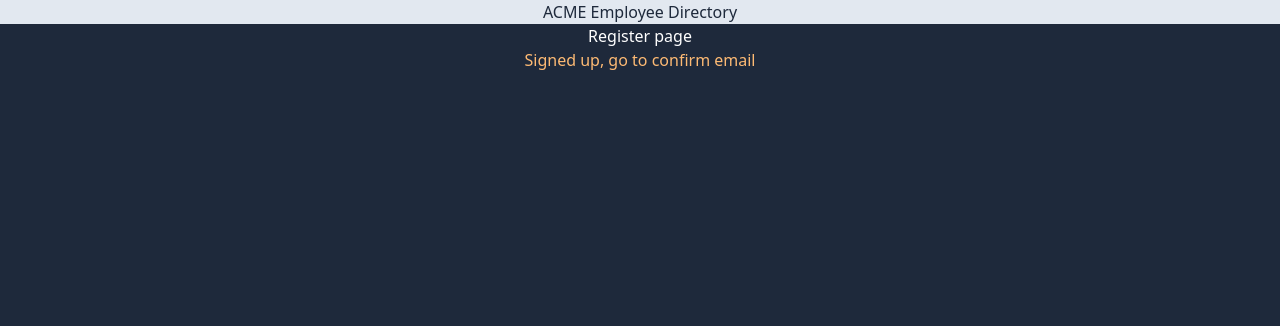
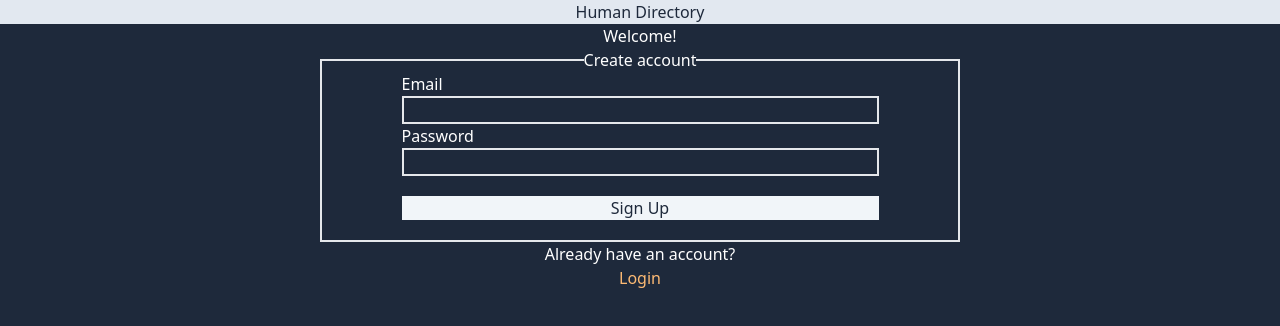
Before and after one commit to jlaurentpdx/adv-employee-directory, a React app: page /register in a window 1280 px wide. Shown: the top 326 px of the page. Built offline with nearby package versions, Linux system fonts and the light colour scheme.

Commit message:
auth form created, styled

```diff
--- a/src/App.css
+++ b/src/App.css
@@ -2,12 +2,11 @@
   Example of using Tailwind classes in a CSS file:
 */
 body {
-  @apply text-white;
-  @apply bg-slate-800;
+  @apply text-white bg-slate-800;
 }
 
 .App {
-  @apply text-center;
+  @apply text-center container mx-auto;
 }
 
 .Link {
--- a/src/App.jsx
+++ b/src/App.jsx
@@ -1,5 +1,6 @@
+// import styles from './App.module.css'; /* CSS Modules */
+
 import './App.css'; /* Global CSS */
-import styles from './App.module.css'; /* CSS Modules */
 import { BrowserRouter as Router, Switch, Route, Link } from 'react-router-dom';
 import Header from './components/Header/Header';
 import Home from './views/Home/Home';
@@ -10,7 +11,7 @@ import UpdateProfile from './views/UpdateProfile/UpdateProfile';
 
 export default function App() {
   return (
-    <div className={`text-center`}>
+    <div className="App">
       <Router>
         <Header />
         <Switch>
@@ -26,10 +27,10 @@ export default function App() {
           <Route path="/confirm-email">
             <ConfirmEmail />
           </Route>
-          <Route exact path="/profile/:id">
+          <Route exact path="/profile">
             <Profile />
           </Route>
-          <Route path="/profile/:id/edit">
+          <Route path="/profile/edit">
             <UpdateProfile />
           </Route>
         </Switch>
--- a/src/components/Header/Header.jsx
+++ b/src/components/Header/Header.jsx
@@ -3,7 +3,7 @@ import React from 'react';
 export default function Header() {
   return (
     <header>
-      <h1 className="bg-slate-200 text-slate-800">ACME Employee Directory</h1>
+      <h1 className="bg-slate-200 text-slate-800">Human Directory</h1>
     </header>
   );
 }
--- a/src/views/Auth/Auth.jsx
+++ b/src/views/Auth/Auth.jsx
@@ -1,24 +1,59 @@
-import { Link } from 'react-router-dom';
+import { Link, useHistory } from 'react-router-dom';
 
 export default function Auth({ isRegistering = false }) {
+  const history = useHistory();
+  function handleSubmit(e) {
+    e.preventDefault();
+    try {
+      if (!isRegistering) history.push('/profile');
+      else history.push('/confirm-email');
+    } catch (error) {
+      throw error;
+    }
+  }
+
   return (
     <div className="flex flex-col">
+      {isRegistering ? <h2>Welcome!</h2> : <h2>Welcome back!</h2>}
+      <fieldset className="border-2 container mx-auto w-1/2">
+        <legend>{isRegistering ? 'Create account' : 'Login'}</legend>
+        <form
+          onSubmit={(e) => handleSubmit(e)}
+          className="flex flex-col w-3/4 mx-auto text-left"
+        >
+          <label htmlFor="email">Email</label>
+          <input
+            className="mx-auto w-full border-2 bg-transparent"
+            id="email"
+            type="email"
+          />
+          <label htmlFor="password">Password</label>
+          <input
+            className="mx-auto w-full border-2 bg-transparent"
+            id="password"
+            type="password"
+          />
+          <button className="bg-slate-100 text-slate-800 w-full my-5">
+            {isRegistering ? 'Sign Up' : 'Sign In'}
+          </button>
+        </form>
+      </fieldset>
       {isRegistering ? (
         <>
-          Register page
-          <Link to="/confirm-email" className="Link">
-            Signed up, go to confirm email
+          <p>Already have an account?</p>
+          <Link to="/login" className="Link">
+            Login
           </Link>
         </>
       ) : (
         <>
-          Login page
-          <Link to="/profile/:id" className="Link">
-            I'm signed in, take me to profile
+          <p>Need to create an account?</p>
+          <Link to="/register" className="Link">
+            Create account
           </Link>
-          {/* if user tries to access without confirming email, then...?*/}
         </>
       )}
+      {/* if user tries to access without confirming email, then...?*/}
     </div>
   );
 }
--- a/src/views/Home/Home.jsx
+++ b/src/views/Home/Home.jsx
@@ -2,13 +2,17 @@ import { Link } from 'react-router-dom';
 
 export default function Home() {
   return (
-    <div className="flex flex-col">
-      You are at the home page
-      <Link to="/login" className="text-orange-300">
+    <div className="flex flex-col space-y-4">
+      <h1 className="text-lg">Welcome, human!</h1>
+      <p className="font-thin text-sm">
+        As human, you must enroll in directory of humans.
+      </p>
+
+      <Link to="/login" className="Link">
         Login
       </Link>
-      <Link to="/register" className="text-orange-300">
-        Register
+      <Link to="/register" className="Link">
+        Create Account
       </Link>
     </div>
   );
--- a/src/views/Profile/Profile.jsx
+++ b/src/views/Profile/Profile.jsx
@@ -4,7 +4,7 @@ export default function Profile() {
   return (
     <div className="flex flex-col">
       Your Profile
-      <Link to="/profile/:id/edit" className="Link">
+      <Link to="/profile/edit" className="Link">
         Edit profile
       </Link>
       <Link to="/" className="Link">
--- a/src/views/UpdateProfile/UpdateProfile.jsx
+++ b/src/views/UpdateProfile/UpdateProfile.jsx
@@ -4,7 +4,7 @@ export default function UpdateProfile() {
   return (
     <div className="flex flex-col">
       Editing Profile
-      <Link to="/profile/:id" className="Link">
+      <Link to="/profile" className="Link">
         Save changes, back to profile
       </Link>
     </div>
```
